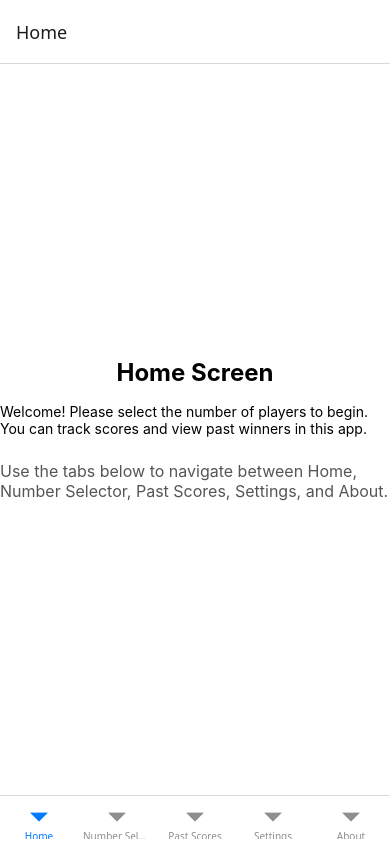
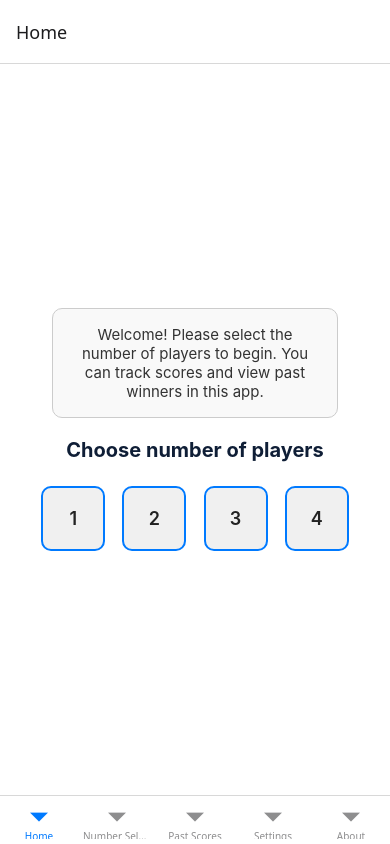
Before and after one commit to brianbees/004_App_fromVScode, a React Native app: screen /Home in a window 390 px wide. Built offline with nearby package versions, Linux system fonts and the light colour scheme.

Commit message:
need tweaks

```diff
--- a/screens/HomeScreen.tsx
+++ b/screens/HomeScreen.tsx
@@ -1,28 +1,139 @@
+
 import React from 'react';
-import { View, Text, StyleSheet } from 'react-native';
+import { View, Text, TouchableOpacity, StyleSheet, Platform } from 'react-native';
+import { SafeAreaView } from 'react-native-safe-area-context';
 
-export default function HomeScreen() {
+export default function HomeScreen({ navigation }: any) {
+  const handleSelectNumber = (num: number) => {
+    // Switch to 'Number Selector' tab and open the correct NumberX screen in the stack
+    if (navigation) {
+      navigation.navigate('Number Selector', { screen: `Number${num}` });
+    }
+  };
+
+  const handleFooterPress = (where: string) => {
+    if (!navigation) return;
+    switch (where) {
+      case 'Settings':
+        navigation.navigate('SettingsScreen');
+        break;
+      case 'PastScores':
+        navigation.navigate('PastScoresScreen');
+        break;
+      case 'About':
+        navigation.navigate('AboutScreen');
+        break;
+      case 'Home':
+        navigation.navigate('HomeScreen');
+        break;
+      default:
+        break;
+    }
+  };
+
   return (
-    <View style={styles.container}>
-      <Text style={styles.title}>Home Screen</Text>
-      <Text>Welcome! Please select the number of players to begin. You can track scores and view past winners in this app.</Text>
-      <Text style={{ marginTop: 24, fontSize: 16, color: '#555' }}>
-        Use the tabs below to navigate between Home, Number Selector, Past Scores, Settings, and About.
-      </Text>
-    </View>
+    <SafeAreaView style={styles.container}>
+      <View style={styles.content}>
+        <View style={styles.infoBox}>
+          <Text style={styles.infoText}>
+            Welcome! Please select the number of players to begin. You can track scores and view past winners in this app.
+          </Text>
+        </View>
+        <Text style={styles.title}>Choose number of players</Text>
+        <View style={styles.numbersRow}>
+          {[1, 2, 3, 4].map((num) => (
+            <TouchableOpacity
+              key={num}
+              style={styles.numberButton}
+              activeOpacity={0.7}
+              accessibilityRole="button"
+              accessibilityLabel={`Select number ${num}`}
+              onPress={() => handleSelectNumber(num)}
+            >
+              <Text style={styles.numberText}>{num}</Text>
+            </TouchableOpacity>
+          ))}
+        </View>
+      </View>
+    </SafeAreaView>
   );
 }
 
+const BUTTON_MIN_WIDTH = 64;
+
 const styles = StyleSheet.create({
+  infoBox: {
+    width: '80%',
+    backgroundColor: '#f9f9f9',
+    borderRadius: 10,
+    borderWidth: 1,
+    borderColor: '#ccc',
+    padding: 16,
+    marginBottom: 20,
+    alignSelf: 'center',
+  },
+  infoText: {
+    fontSize: 15,
+    color: '#333',
+    textAlign: 'center',
+  },
   container: {
+    flex: 1,
+    backgroundColor: '#fff',
+  },
+  content: {
     flex: 1,
     justifyContent: 'center',
     alignItems: 'center',
-    backgroundColor: '#fff',
+    paddingHorizontal: 16,
   },
   title: {
-    fontSize: 24,
-    fontWeight: 'bold',
-    marginBottom: 16,
+    fontSize: 20,
+    marginBottom: 24,
+    fontWeight: Platform.OS === 'ios' ? '600' : '700',
+    color: '#0f1e36',
+  },
+  numbersRow: {
+    flexDirection: 'row',
+    justifyContent: 'space-evenly',
+    width: '100%',
+    maxWidth: 420,
+    paddingHorizontal: 8,
+  },
+  numberButton: {
+    minWidth: BUTTON_MIN_WIDTH,
+    alignItems: 'center',
+    justifyContent: 'center',
+    backgroundColor: '#f0f0f0',
+    paddingVertical: 20,
+    paddingHorizontal: 24,
+    borderRadius: 10,
+    borderWidth: 2,
+    borderColor: '#007AFF',
+  },
+  numberText: {
+    fontSize: 18,
+    fontWeight: '600',
+    color: '#222',
+  },
+  footer: {
+    flexDirection: 'row',
+    justifyContent: 'space-evenly',
+    borderTopWidth: StyleSheet.hairlineWidth,
+    borderColor: '#ccc',
+    paddingVertical: 12,
+    paddingHorizontal: 8,
+  },
+  footerButton: {
+    minWidth: BUTTON_MIN_WIDTH,
+    alignItems: 'center',
+    justifyContent: 'center',
+    paddingVertical: 6,
+    paddingHorizontal: 8,
+    borderRadius: 8,
+  },
+  footerText: {
+    fontSize: 14,
+    color: 'red',
   },
 });
```
